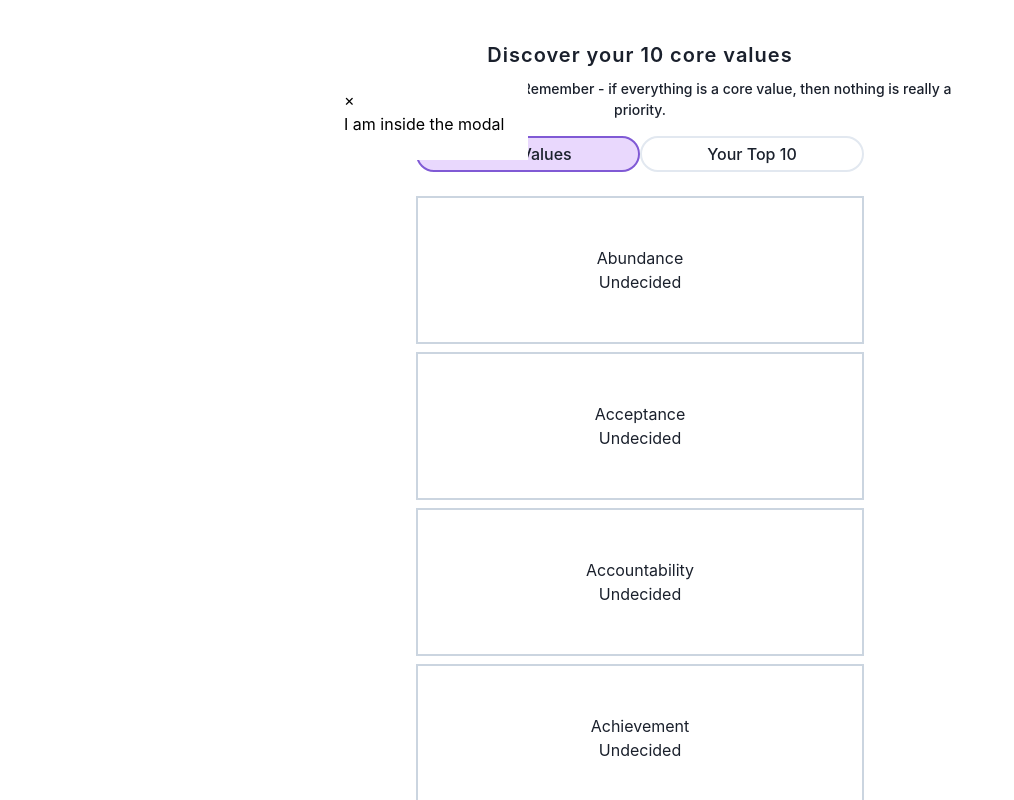
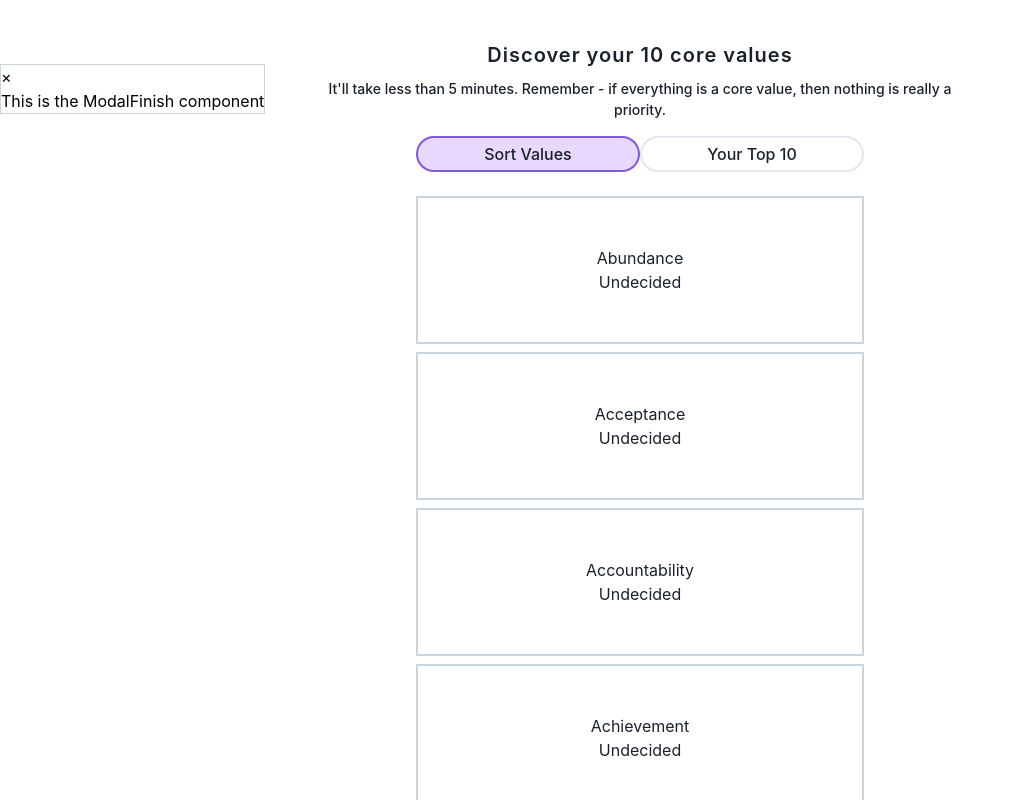
Before and after one commit to kyrelldixon/values, a React (Create React App) app: page / in a window 1280 px wide. Shown: the top 800 px of the page, without its empty margins (0-1014 px from the left). Built offline with nearby package versions, Linux system fonts and the light colour scheme.

Commit message:
Add modal finish with minimal styles

```diff
--- a/src/components/Modal.js
+++ b/src/components/Modal.js
@@ -4,7 +4,7 @@ import ReactDOM from 'react-dom';
 const Modal = ({ children, closeModal, open }) => (
   open
     ? ReactDOM.createPortal(
-      <section className="fixed bg-white p-6" style={{ left: '25%', top: '4rem' }}>
+      <section className="fixed bg-white border border-gray-400 z-50" style={{ top: '4rem' }}>
         <button onClick={closeModal}>&times;</button>
         {children}
       </section>,
--- /dev/null
+++ b/src/components/ModalFinish.js
@@ -0,0 +1,7 @@
+import React from 'react';
+
+const ModalFinish = () => (
+  <p>This is the ModalFinish component</p>
+);
+
+export default ModalFinish;
--- a/src/components/StepForm/StepForm.js
+++ b/src/components/StepForm/StepForm.js
@@ -3,6 +3,7 @@ import StepNav from './StepNav';
 import Container from '../Container';
 import FormProgress from './FormProgress';
 import Modal from '../Modal';
+import ModalFinish from '../ModalFinish';
 
 import Step1 from './Step1';
 import Step2 from './Step2';
@@ -40,7 +41,7 @@ const StepForm = ({ values, toggleValue }) => {
         openModal={openModal}
       />
       <Modal open={modalOpen} closeModal={closeModal}>
-        <p>I am inside the modal</p>
+        <ModalFinish />
       </Modal>
     </Container>
   );
```
